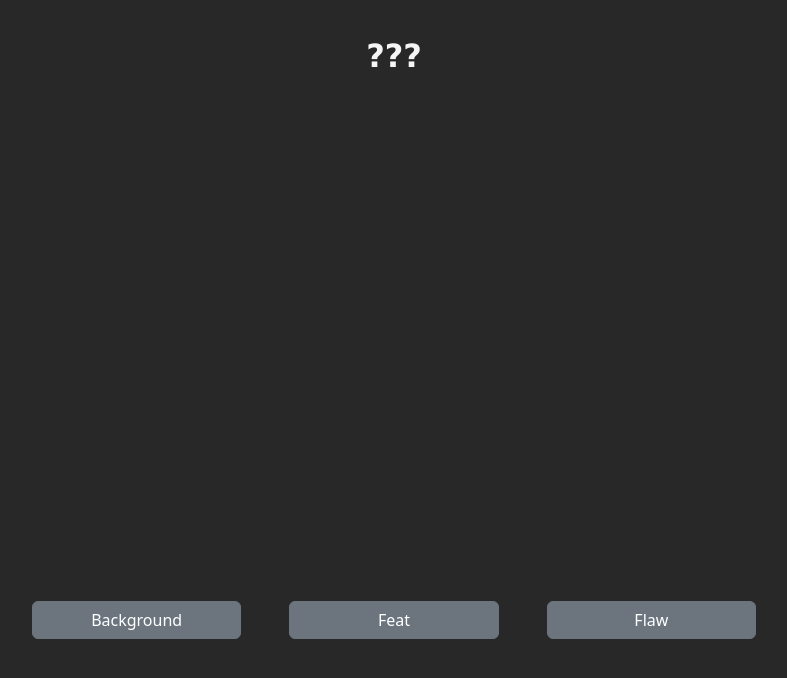
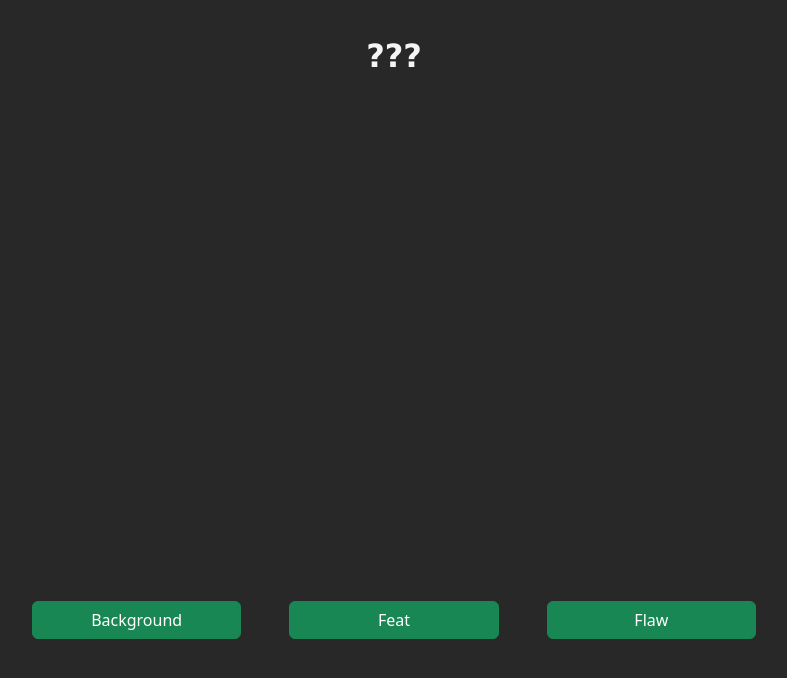
Before and after one commit to sandboxff/backgrounds, a React (Vite) app: page / in a window 1280 px wide. Shown: the top 678 px of the page, without its empty margins (246-1033 px from the left). Built offline with nearby package versions, Linux system fonts and the light colour scheme.

Commit message:
Update visuals

```diff
--- a/src/App.tsx
+++ b/src/App.tsx
@@ -82,9 +82,9 @@ function App() {
       <Row className='justify-content-center d-flex align-items-center mh-20'>
         <div className="btn-toolbar justify-content-center">
 
-          <button className="col-2 mx-4 btn btn-secondary" onClick={() => rollHandler('backgrounds')} disabled={disable}>Background</button>
-          <button className="col-2 mx-4 btn btn-secondary" onClick={() => rollHandler('feats')} disabled={disable}>Feat</button>
-          <button className="col-2 mx-4 btn btn-secondary" onClick={() => rollHandler('flaws')} disabled={disable}>Flaw</button>
+          <button className="col-2 mx-4 btn btn-success" onClick={() => rollHandler('backgrounds')} disabled={disable}>Background</button>
+          <button className="col-2 mx-4 btn btn-success" onClick={() => rollHandler('feats')} disabled={disable}>Feat</button>
+          <button className="col-2 mx-4 btn btn-success" onClick={() => rollHandler('flaws')} disabled={disable}>Flaw</button>
         </div>
       </Row>
     </Container>
```
